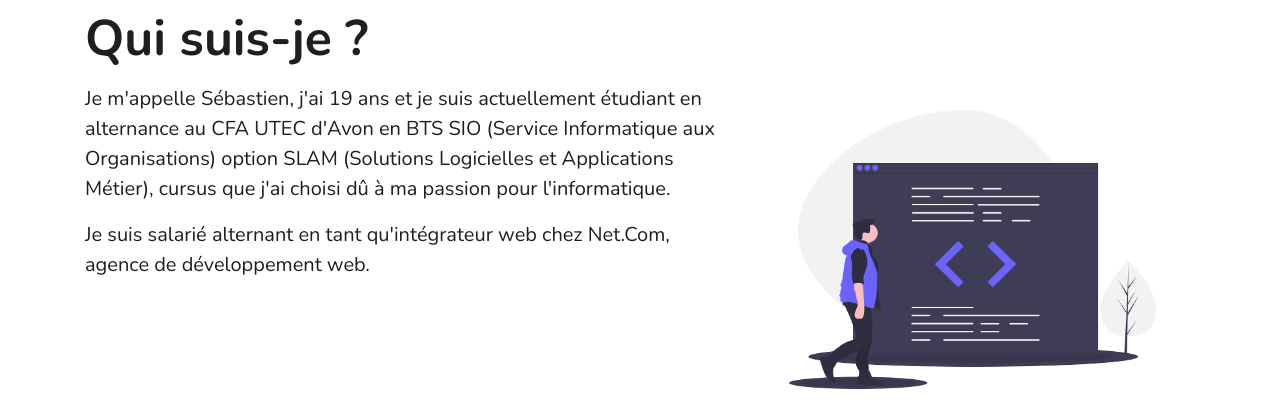
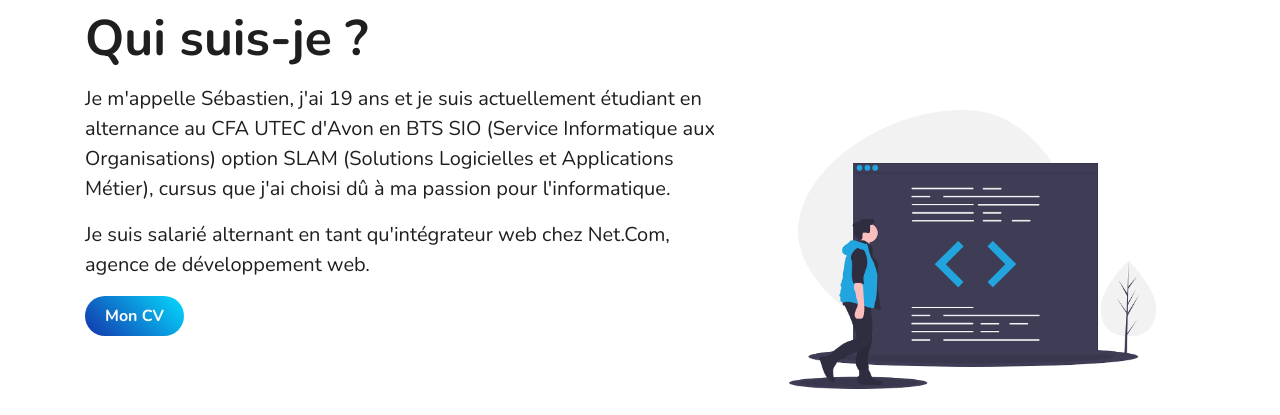
Before and after one commit to SebGrd/portfolio-v2, a PHP site: page / in a window 1280 px wide. Shown: the part 799-1214 px from the top of the page. Run offline with PHP 8.4, Linux system fonts and the light colour scheme.

Commit message:
Home - Switch img color + btn "Qui suis-je ?"

```diff
--- a/index.html
+++ b/index.html
@@ -47,6 +47,7 @@
                 <p>Je suis salarié alternant en tant qu'intégrateur web chez
                 Net.Com, agence de développement
                 web.</p>
+                <a href="#!" class="btn">Mon CV</a>
             </div>
             <div class="col-5">
                 <img src="src/img/code-page.png" alt="code-page" class="img-resp">
--- a/src/css/partial/_custom-components.scss
+++ b/src/css/partial/_custom-components.scss
@@ -1,3 +1,17 @@
+
+.btn{
+  display: inline-block;
+  padding: 8px 20px;
+  border-radius: 50px;
+  background: linear-gradient(45deg, #1334ab, #05dcff);
+  color: white;
+  font-weight: 600;
+  &:hover{
+    color: white;
+    text-decoration: none;
+  }
+}
+
 
 //SLICK DOTS
 .slick-initialized{
--- a/src/css/style.css
+++ b/src/css/style.css
@@ -6,6 +6,20 @@ body {
 .img-resp {
   max-width: 100%;
   height: auto;
+}
+
+.btn {
+  display: inline-block;
+  padding: 8px 20px;
+  border-radius: 50px;
+  background: linear-gradient(45deg, #1334ab, #05dcff);
+  color: white;
+  font-weight: 600;
+}
+
+.btn:hover {
+  color: white;
+  text-decoration: none;
 }
 
 .slick-initialized .slick-slide {
```
Also changed, not shown: src/img/code-page.png, 1 other file.
